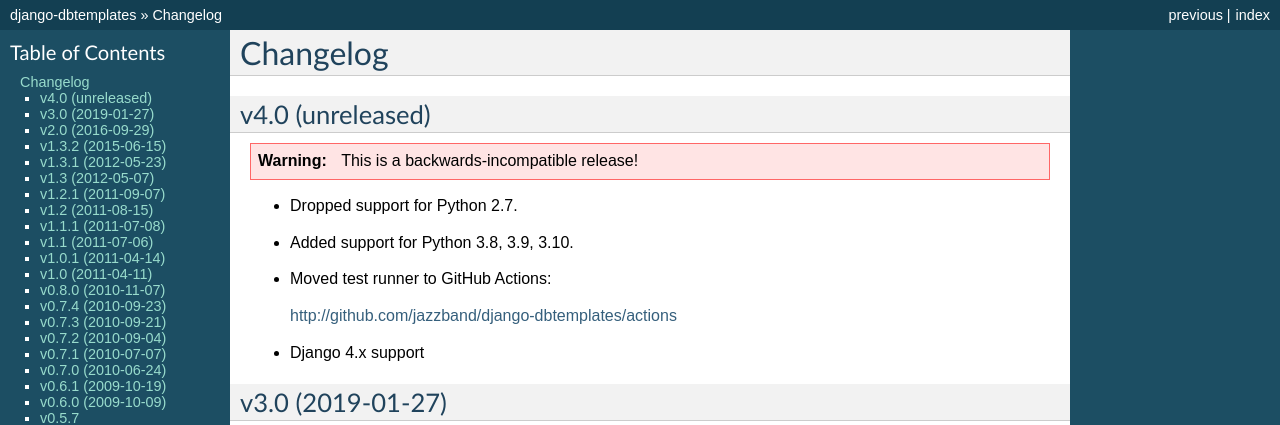
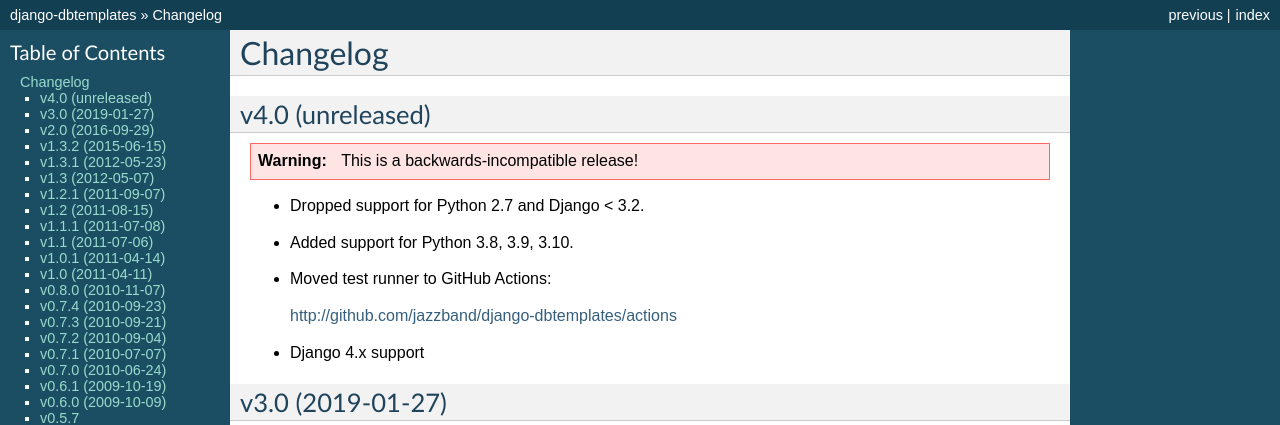
Before and after one commit to jazzband/django-dbtemplates, a Sphinx documentation site: the page built from docs/changelog.txt, in a window 1280 px wide and 900 px high. Shown: the top 425 px of the window. Built offline with Sphinx 7.4.7, drawn with Linux system fonts in a browser that asks for light colours.

Commit message:
Mention dropping Django below 3.2

```diff
--- a/docs/changelog.txt
+++ b/docs/changelog.txt
@@ -8,7 +8,7 @@
 
   This is a backwards-incompatible release!
 
-* Dropped support for Python 2.7.
+* Dropped support for Python 2.7 and Django < 3.2.
 
 * Added support for Python 3.8, 3.9, 3.10.
 
```
